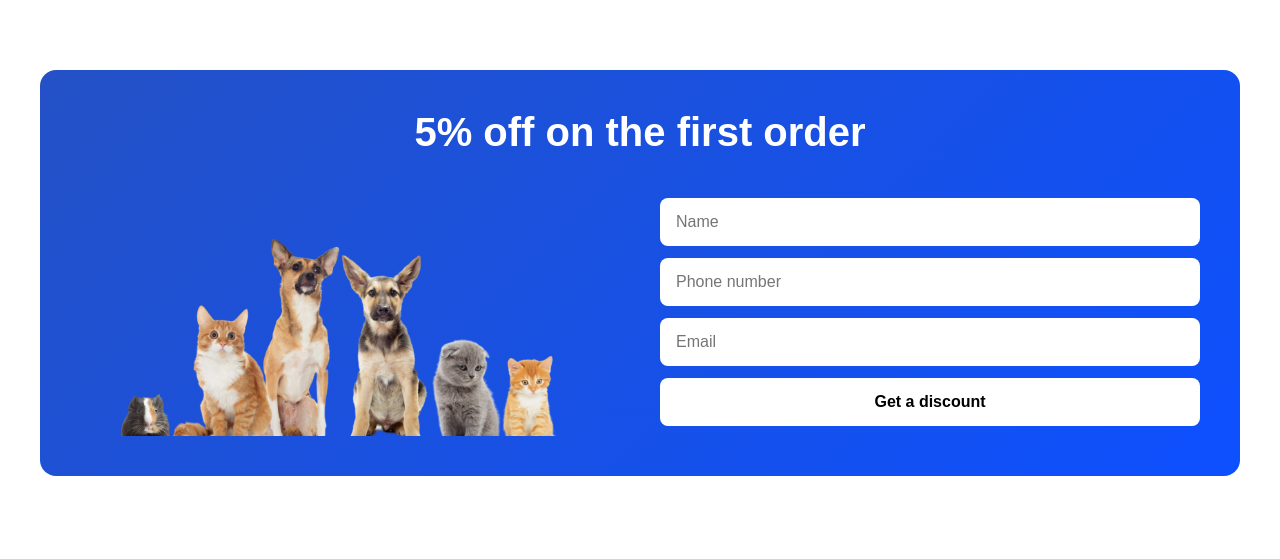
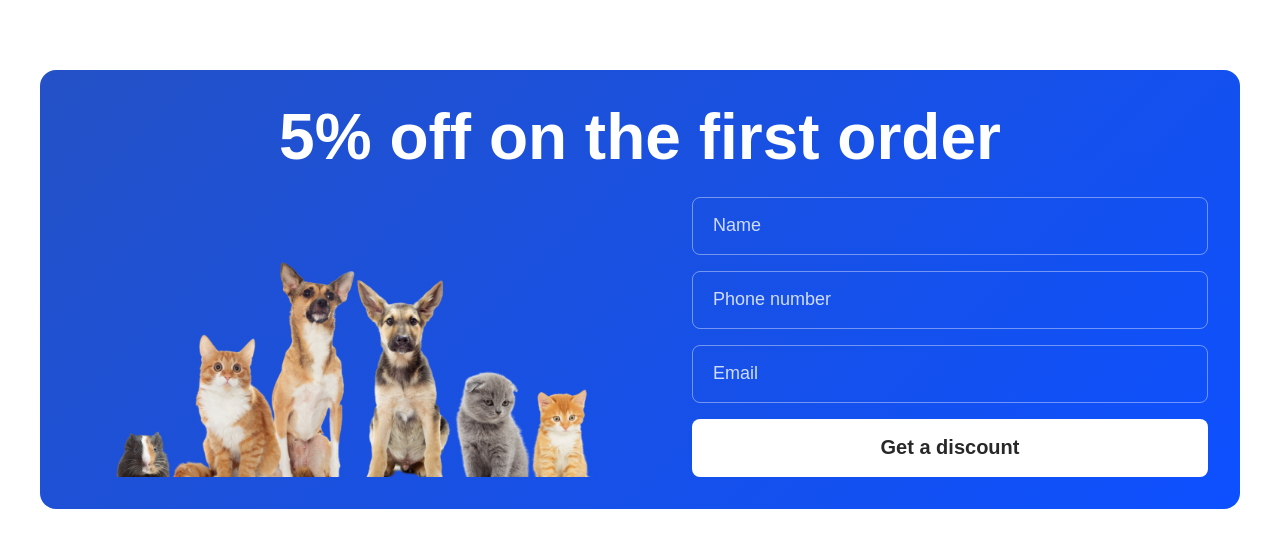
Before and after one commit to zabyz1337/pet-shop-project, a React (Vite) app: page / in a window 1280 px wide. Shown: the part 861-1420 px from the top of the page. Built offline with nearby package versions, Linux system fonts and the light colour scheme; no server answers.

Commit message:
add discount banner form and improve section spacing

```diff
--- a/src/components/DiscountBanner/DiscountBanner.jsx
+++ b/src/components/DiscountBanner/DiscountBanner.jsx
@@ -1,25 +1,121 @@
+import { useState } from "react";
+import { useForm } from "react-hook-form";
+import axiosInstance from "../../api/axiosInstance";
+import styles from "./DiscountBanner.module.css";
 import petsImg from "../../assets/images/discount-pets.png";
-import styles from "./DiscountBanner.module.css";
 
 function DiscountBanner() {
+  const [isSuccess, setIsSuccess] = useState(false);
+
+  const {
+    register,
+    handleSubmit,
+    reset,
+    formState: { errors, isSubmitting },
+  } = useForm();
+
+  const onSubmit = async (data) => {
+    try {
+      await axiosInstance.post("/sale/send", data);
+      setIsSuccess(true);
+      reset();
+    } catch (error) {
+      console.error("Error sending discount request:", error);
+    }
+  };
+
   return (
-    <section className={styles.banner}>
+    <section className={styles.section}>
       <div className="container">
-        <div className={styles.box}>
+        <div className={styles.banner}>
           <h2 className={styles.title}>5% off on the first order</h2>
 
-          <div className={styles.wrapper}>
-            <div className={styles.left}>
-              <img src={petsImg} alt="pets" className={styles.petsImage} />
+          <div className={styles.content}>
+            <div className={styles.imageWrapper}>
+              <img src={petsImg} alt="Pets" className={styles.image} />
             </div>
 
-            <div className={styles.right}>
-              <form className={styles.form}>
-                <input type="text" placeholder="Name" />
-                <input type="text" placeholder="Phone number" />
-                <input type="email" placeholder="Email" />
-                <button type="submit">Get a discount</button>
-              </form>
+            <div className={styles.formWrapper}>
+              {isSuccess ? (
+                <div className={styles.successBox}>
+                  <p className={styles.successTitle}>
+                    Request sent successfully!
+                  </p>
+                  <p className={styles.successText}>
+                    We will contact you soon and send your discount details.
+                  </p>
+                </div>
+              ) : (
+                <form className={styles.form} onSubmit={handleSubmit(onSubmit)}>
+                  <div className={styles.field}>
+                    <input
+                      type="text"
+                      placeholder="Name"
+                      className={styles.input}
+                      {...register("name", {
+                        required: "Name is required",
+                        minLength: {
+                          value: 2,
+                          message: "Name must be at least 2 characters",
+                        },
+                      })}
+                    />
+                    {errors.name && (
+                      <span className={styles.error}>
+                        {errors.name.message}
+                      </span>
+                    )}
+                  </div>
+
+                  <div className={styles.field}>
+                    <input
+                      type="tel"
+                      placeholder="Phone number"
+                      className={styles.input}
+                      {...register("phone", {
+                        required: "Phone number is required",
+                        minLength: {
+                          value: 5,
+                          message: "Phone number is too short",
+                        },
+                      })}
+                    />
+                    {errors.phone && (
+                      <span className={styles.error}>
+                        {errors.phone.message}
+                      </span>
+                    )}
+                  </div>
+
+                  <div className={styles.field}>
+                    <input
+                      type="email"
+                      placeholder="Email"
+                      className={styles.input}
+                      {...register("email", {
+                        required: "Email is required",
+                        pattern: {
+                          value: /^\S+@\S+\.\S+$/,
+                          message: "Enter a valid email",
+                        },
+                      })}
+                    />
+                    {errors.email && (
+                      <span className={styles.error}>
+                        {errors.email.message}
+                      </span>
+                    )}
+                  </div>
+
+                  <button
+                    type="submit"
+                    className={styles.button}
+                    disabled={isSubmitting}
+                  >
+                    {isSubmitting ? "Sending..." : "Get a discount"}
+                  </button>
+                </form>
+              )}
             </div>
           </div>
         </div>
--- a/src/components/DiscountBanner/DiscountBanner.module.css
+++ b/src/components/DiscountBanner/DiscountBanner.module.css
@@ -1,76 +1,157 @@
-.banner {
-  margin: 80px 0;
+.section {
+  padding: 80px 0;
 }
 
-.box {
-  padding: 40px;
+.banner {
+  padding: 32px;
   border-radius: 16px;
   background: linear-gradient(135deg, #2451c6, #0d50ff);
 }
 
 .title {
-  margin-bottom: 32px;
+  margin-bottom: 24px;
   text-align: center;
-  font-size: 40px;
+  font-size: 64px;
   font-weight: 700;
+  line-height: 1.1;
   color: #ffffff;
 }
 
-.wrapper {
-  display: flex;
-  align-items: center;
-  justify-content: space-between;
-  gap: 40px;
+.content {
+  display: grid;
+  grid-template-columns: 1fr 516px;
+  gap: 32px;
+  align-items: end;
 }
 
-.left {
-  flex: 1;
-  min-height: 200px;
+.imageWrapper {
+  display: flex;
+  align-items: end;
+  justify-content: flex-start;
 }
 
-.right {
-  flex: 1;
+.image {
+  max-width: 100%;
+  height: auto;
+  display: block;
+}
+
+.formWrapper {
+  width: 100%;
 }
 
 .form {
   display: flex;
   flex-direction: column;
-  gap: 12px;
+  gap: 16px;
 }
 
-.form input {
-  height: 48px;
-  padding: 0 16px;
-  border: none;
+.field {
+  display: flex;
+  flex-direction: column;
+  gap: 6px;
+}
+
+.input {
+  width: 100%;
+  height: 58px;
+  padding: 0 20px;
+  border: 1px solid rgba(255, 255, 255, 0.4);
   border-radius: 8px;
+  background: transparent;
+  color: #ffffff;
+  font-size: 18px;
   outline: none;
 }
 
-.form button {
-  height: 48px;
+.input::placeholder {
+  color: #ffffff;
+  opacity: 0.8;
+}
+
+.button {
+  width: 100%;
+  height: 58px;
   border: none;
   border-radius: 8px;
   background: #ffffff;
+  color: #282828;
+  font-size: 20px;
   font-weight: 600;
   cursor: pointer;
 }
 
-.petsImage {
-  width: 100%;
-  height: auto;
-  display: block;
+.button:disabled {
+  opacity: 0.7;
+  cursor: not-allowed;
+}
+
+.error {
+  font-size: 14px;
+  color: #ffe08a;
+}
+
+.successBox {
+  padding: 24px;
+  border-radius: 12px;
+  background: rgba(255, 255, 255, 0.16);
+  color: #ffffff;
+}
+
+.successTitle {
+  margin-bottom: 10px;
+  font-size: 24px;
+  font-weight: 700;
+}
+
+.successText {
+  font-size: 18px;
+  line-height: 1.4;
+}
+
+@media (max-width: 1200px) {
+  .title {
+    font-size: 48px;
+  }
+
+  .content {
+    grid-template-columns: 1fr;
+    align-items: center;
+  }
+
+  .imageWrapper {
+    justify-content: center;
+  }
 }
 
 @media (max-width: 768px) {
-  .box {
-    padding: 24px;
+  .section {
+    padding: 0 0 60px;
   }
 
-  .wrapper {
-    flex-direction: column;
+  .banner {
+    padding: 24px 20px;
   }
 
   .title {
-    font-size: 32px;
+    font-size: 36px;
+  }
+
+  .content {
+    gap: 24px;
+  }
+
+  .input,
+  .button {
+    height: 52px;
+    font-size: 16px;
+  }
+
+  .successTitle {
+    font-size: 20px;
+  }
+
+  .successText {
+    font-size: 16px;
   }
 }
```
